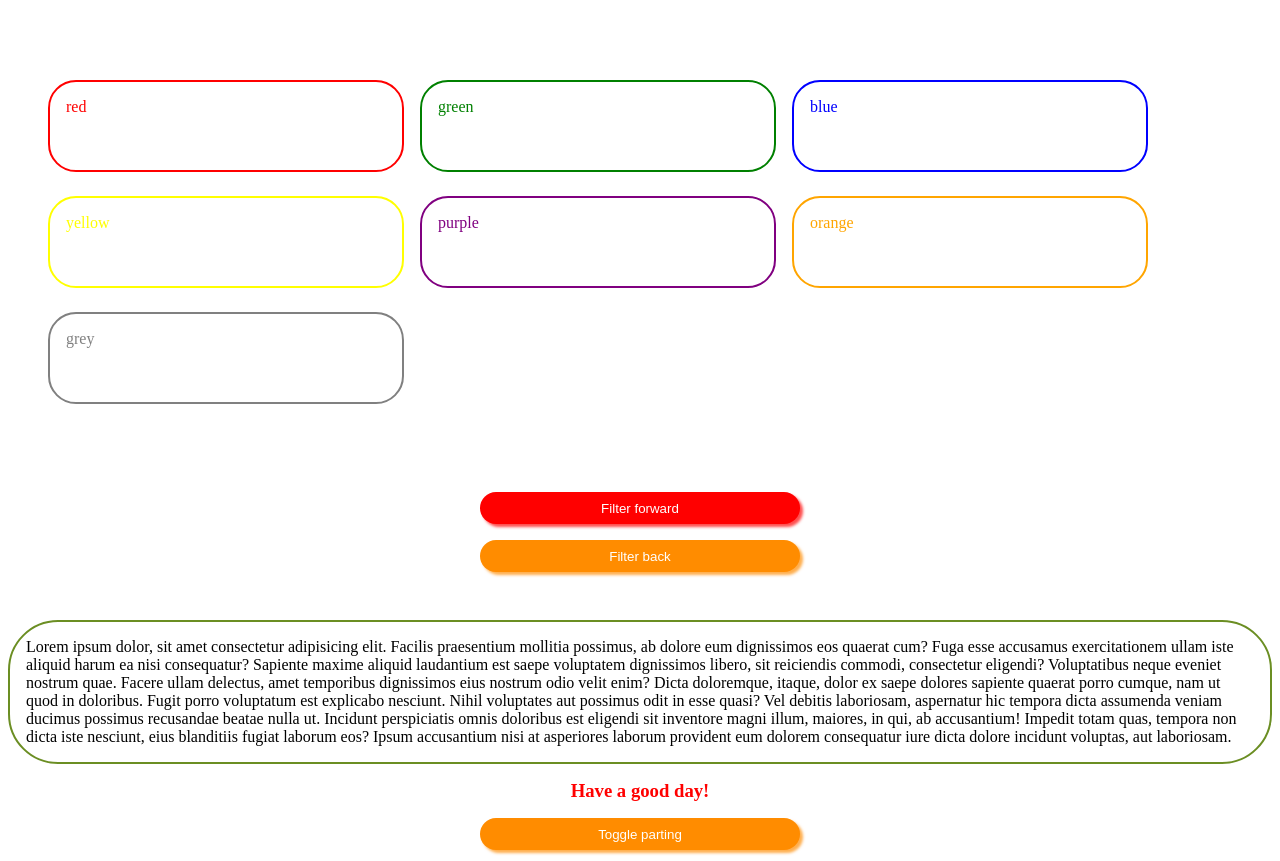
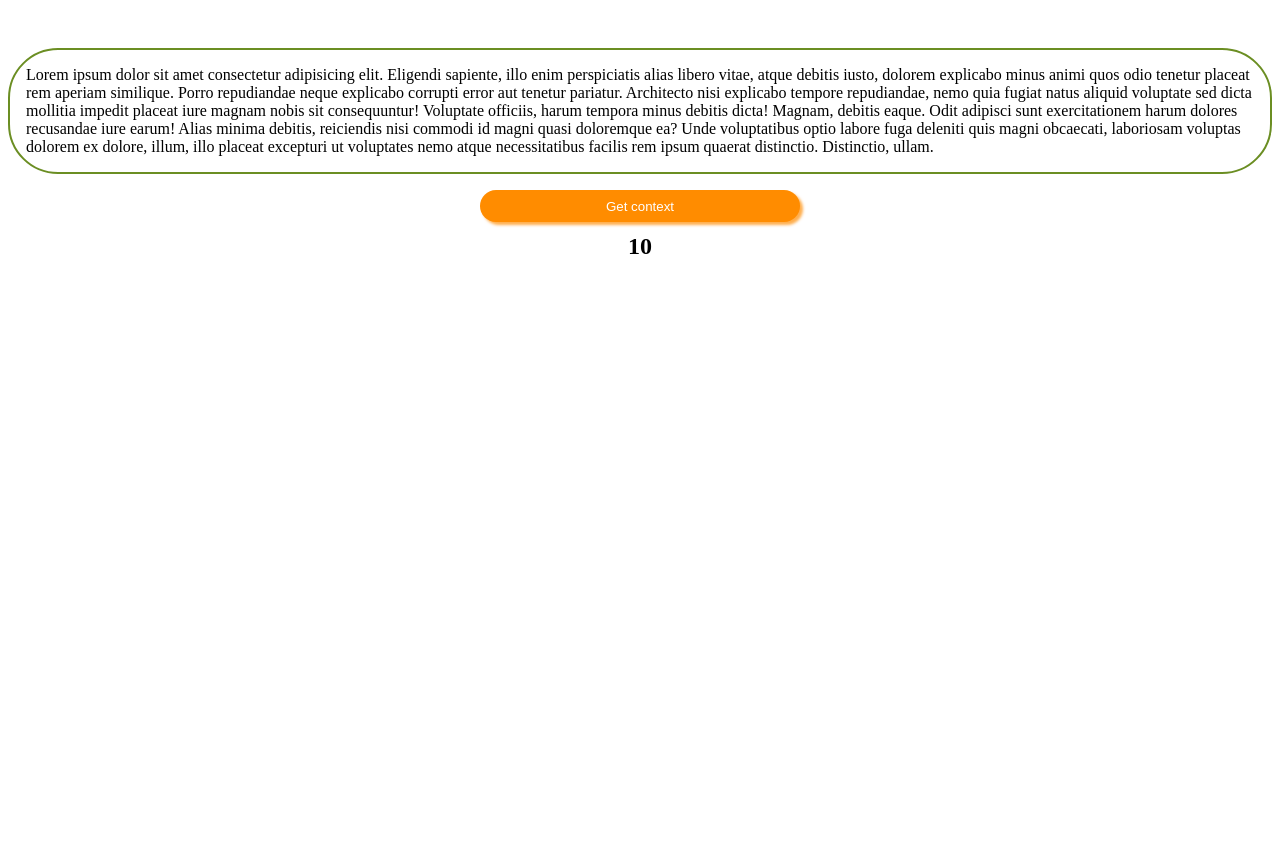
Before and after one commit to Waldemar-00/SVELTE-advanced-, a SvelteKit app: page / in a window 1280 px wide. After the commit the page ends 800 px from the top, so only its background shows below. Built offline with nearby package versions, Linux system fonts and the light colour scheme.

Commit message:
Used useContext and getContext also with writable store.

```diff
--- /dev/null
+++ b/src/components/context/CreateContext.svelte
@@ -0,0 +1,40 @@
+<script>
+	// @ts-nocheck
+
+	import CreateContext from './UseContext.svelte';
+	import { setContext } from 'svelte';
+	import { writable } from 'svelte/store';
+	const count = writable(10);
+	function alertContext() {
+		alert('Counter will changed');
+		count.update((c) => c + 1);
+	}
+	setContext('context', {
+		alertContext
+	});
+	setContext('count', { count });
+</script>
+
+<CreateContext>
+	<p slot="article">
+		Lorem ipsum dolor sit amet consectetur adipisicing elit. Eligendi sapiente, illo enim
+		perspiciatis alias libero vitae, atque debitis iusto, dolorem explicabo minus animi quos odio
+		tenetur placeat rem aperiam similique. Porro repudiandae neque explicabo corrupti error aut
+		tenetur pariatur. Architecto nisi explicabo tempore repudiandae, nemo quia fugiat natus aliquid
+		voluptate sed dicta mollitia impedit placeat iure magnam nobis sit consequuntur! Voluptate
+		officiis, harum tempora minus debitis dicta! Magnam, debitis eaque. Odit adipisci sunt
+		exercitationem harum dolores recusandae iure earum! Alias minima debitis, reiciendis nisi
+		commodi id magni quasi doloremque ea? Unde voluptatibus optio labore fuga deleniti quis magni
+		obcaecati, laboriosam voluptas dolorem ex dolore, illum, illo placeat excepturi ut voluptates
+		nemo atque necessitatibus facilis rem ipsum quaerat distinctio. Distinctio, ullam.
+	</p>
+</CreateContext>
+
+<style>
+	p {
+		border: 2px solid olivedrab;
+		padding: 1rem;
+		border-radius: 50px;
+		margin-top: 3rem;
+	}
+</style>
--- /dev/null
+++ b/src/components/context/UseContext.svelte
@@ -0,0 +1,36 @@
+<script>
+	// @ts-nocheck
+
+	import { getContext } from 'svelte';
+
+	const fn = getContext('context').alertContext;
+	let count = getContext('count').count;
+</script>
+
+<section>
+	<slot name="article" />
+</section>
+<button on:click={fn}>Get context</button>
+<h2>{$count}</h2>
+
+<style>
+	button {
+		display: block;
+		margin: 1rem auto;
+		width: 40vmin;
+		height: 4vmin;
+		padding: 0.4rem;
+		background-color: darkorange;
+		color: #fff;
+		border-radius: 2vmin;
+		border: none;
+		box-shadow: 3px 3px 3px 0 rgb(255 140 0 / 0.7);
+		cursor: pointer;
+		margin-bottom: 0.7rem;
+	}
+	h2 {
+		width: 40vmin;
+		margin: 0 auto;
+		text-align: center;
+	}
+</style>
--- a/src/routes/+page.svelte
+++ b/src/routes/+page.svelte
@@ -55,7 +55,8 @@
 	// import Modal from '../components/modal/Modal.svelte';
 	// import MainBox from '../components/dinamicColors/MainBox.svelte';
 	// import Slots from '../components/slots/Slots.svelte';
-	import DataGetFromSlots from '../components/slots/DataGetFromSlots.svelte';
+	// import DataGetFromSlots from '../components/slots/DataGetFromSlots.svelte';
+	import GetContext from '../components/context/CreateContext.svelte';
 </script>
 
 <!-- <h1>Advanced Svelte!</h1> -->
@@ -107,4 +108,5 @@
 <!-- <MainFile /> -->
 <!-- <MainBox /> -->
 <!-- <Slots /> -->
-<DataGetFromSlots />
+<!-- <DataGetFromSlots /> -->
+<GetContext />
```
